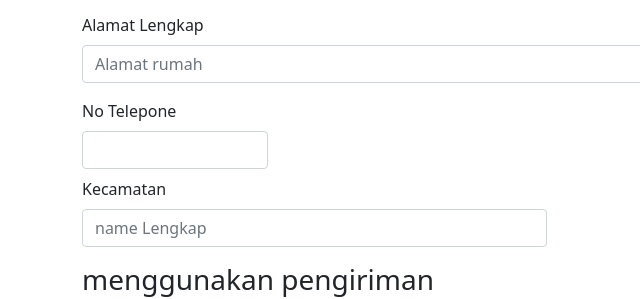
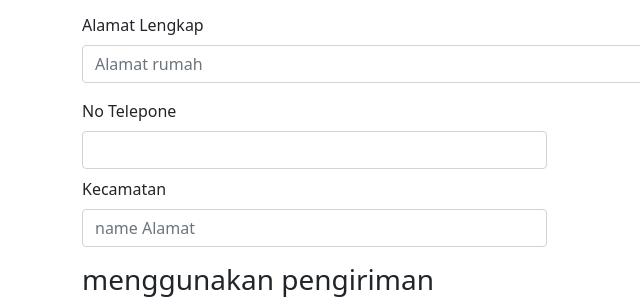
Before and after one commit to freshfishbatam/batamfreshfish, a plain HTML site: page checkout-2.html in a window 1280 px wide. Shown: the part 975-1274 px from the top of the page, 0-640 px from the left. Drawn offline with nearby package versions, Linux system fonts and the light colour scheme.

Commit message:
Update checkout-2.html

```diff
--- a/checkout-2.html
+++ b/checkout-2.html
@@ -62,13 +62,13 @@
             <label for="exampleFormControlInput1" class="form-label">Alamat Lengkap</label>
             <input type="address" class="form-control" id="exampleFormControlInput1" placeholder="Alamat rumah" name="alamat" />
           </div>
-          <div class="mb-2 col-2">
+          <div class="mb-2 col-5">
             <label for="exampleFormControlInput1" class="form-label">No Telepone</label>
             <input type="phone" class="form-control" id="exampleFormControlInput1" name="nomor" />
           </div>
           <div class="mb-3 col-5">
             <label for="exampleFormControlInput1" class="form-label">Kecamatan</label>
-            <input type="name" class="form-control" id="exampleFormControlInput1" placeholder="name Lengkap" name="kecamatan" />
+            <input type="name" class="form-control" id="exampleFormControlInput1" placeholder="name Alamat" name="kecamatan" />
           </div>
 
           <!-- pengiriman -->
```
